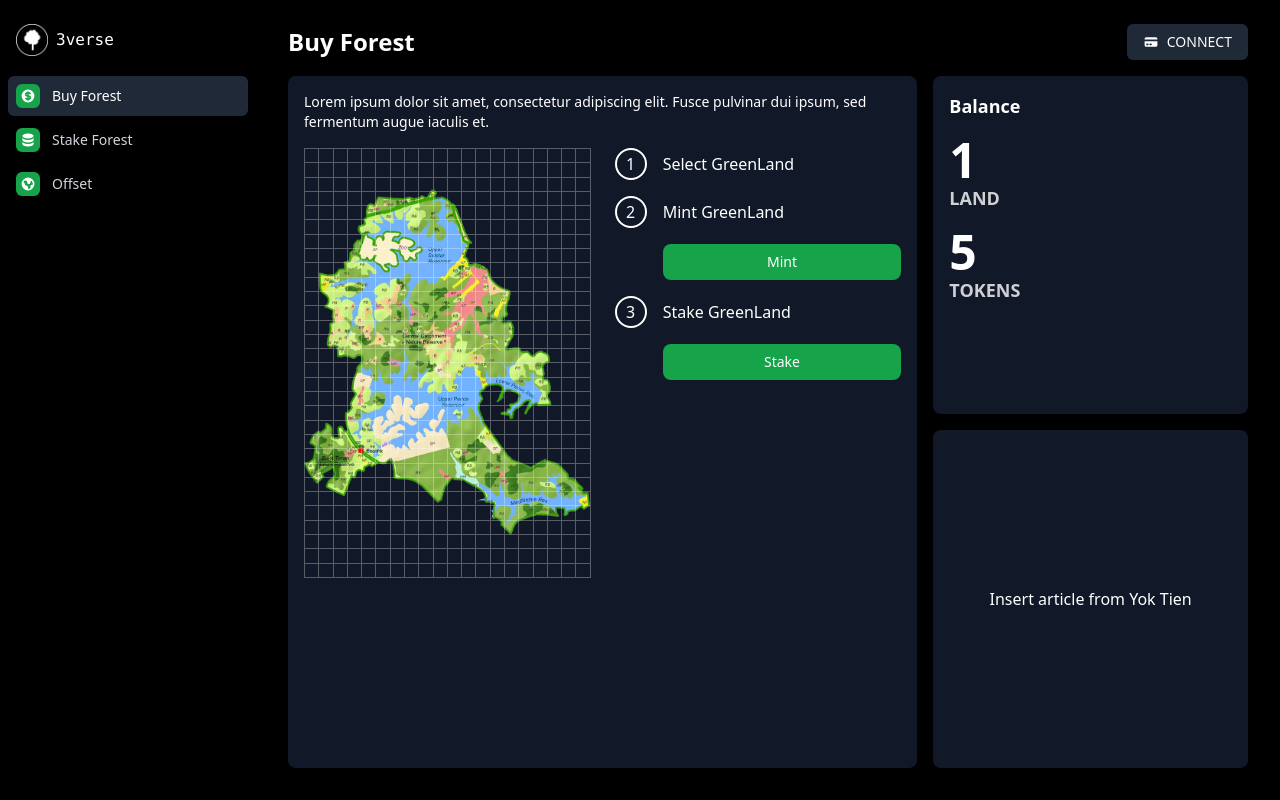
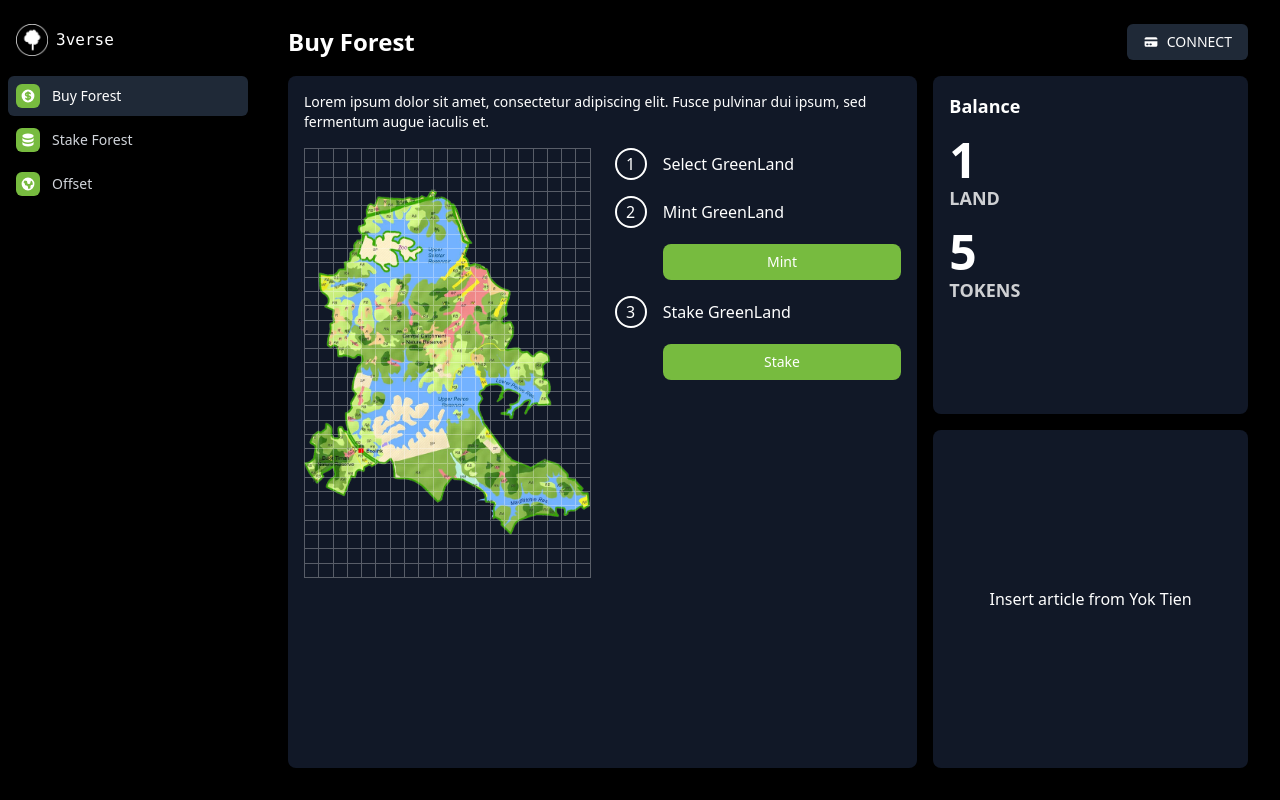
Before and after one commit to itschrislow/3verse, a Next.js app: page / in a window 1280 px wide. Built offline with nearby package versions, Linux system fonts and the light colour scheme.

Commit message:
add primary color

```diff
--- a/components/Buy.tsx
+++ b/components/Buy.tsx
@@ -50,7 +50,7 @@ const Buy = ({ handleTabChange }: BuyProps) => {
               <p>Mint GreenLand {landId && "#" + landId}</p>
             </div>
             <div className="pl-12">
-              <button className="w-full self-end rounded-lg bg-green-600 px-4 py-2 text-sm font-medium text-white">
+              <button className="bg-primary w-full self-end rounded-lg px-4 py-2 text-sm font-medium text-white">
                 Mint
               </button>
             </div>
@@ -64,7 +64,7 @@ const Buy = ({ handleTabChange }: BuyProps) => {
             <div className="pl-12">
               <button
                 onClick={() => handleTabChange(TABS.Stake)}
-                className="w-full self-end rounded-lg bg-green-600 px-4 py-2 text-sm font-medium text-white"
+                className="bg-primary w-full self-end rounded-lg px-4 py-2 text-sm font-medium text-white"
               >
                 Stake
               </button>
--- a/components/Layout.tsx
+++ b/components/Layout.tsx
@@ -159,9 +159,8 @@ export default function Layout({
               </div>
               <nav className="mt-5 flex-1 space-y-1 px-2">
                 {navigation.map((item) => (
-                  <div className="relative">
+                  <div key={item.name} className="relative">
                     <button
-                      key={item.name}
                       onClick={() => handleTabChange(item.name)}
                       className={`
                       ${
@@ -174,7 +173,7 @@ export default function Layout({
                     >
                       <item.icon
                         className={`
-                        mr-3 h-6 w-6 flex-shrink-0 rounded-md bg-green-600 p-1 text-white
+                        bg-primary mr-3 h-6 w-6 flex-shrink-0 rounded-md p-1 text-white
                       `}
                         aria-hidden="true"
                       />
--- a/components/Stake.tsx
+++ b/components/Stake.tsx
@@ -31,7 +31,7 @@ const Stake = ({ isWalletConnected, handleConnectWallet }: StakeProps) => {
                   focus:outline-none focus:ring-0
                   ${
                     selected
-                      ? "bg-green-600 shadow"
+                      ? "bg-primary shadow"
                       : "text-gray-100 hover:bg-white/10 hover:text-white"
                   }
                 `}
@@ -49,7 +49,7 @@ const Stake = ({ isWalletConnected, handleConnectWallet }: StakeProps) => {
               type="number"
               name="amount"
               id="amount"
-              className="block w-full rounded-md border-gray-300 shadow-sm focus:border-green-600 focus:ring-green-600 sm:text-sm"
+              className="focus:border-primary focus:ring-primary block w-full rounded-md border-gray-300 shadow-sm sm:text-sm"
               placeholder={`Amount to ${isStake === 0 ? "stake" : "unstake"}`}
             />
           </div>
@@ -65,7 +65,7 @@ const Stake = ({ isWalletConnected, handleConnectWallet }: StakeProps) => {
       {/* BUTTON */}
       <button
         onClick={() => (isWalletConnected ? null : handleConnectWallet())}
-        className="mt-2 w-full self-end rounded-lg bg-green-600 px-4 py-2.5 text-sm font-medium leading-5 text-white"
+        className="bg-primary mt-2 w-full self-end rounded-lg px-4 py-2.5 text-sm font-medium leading-5 text-white"
       >
         {!isWalletConnected
           ? "Connect Wallet"
--- a/tailwind.config.js
+++ b/tailwind.config.js
@@ -5,6 +5,9 @@ module.exports = {
   ],
   theme: {
     extend: {
+      colors: {
+        primary: "#77bb3f",
+      },
       backgroundImage: {
         "forest-map": "url('/static/map.png')",
       },
```
